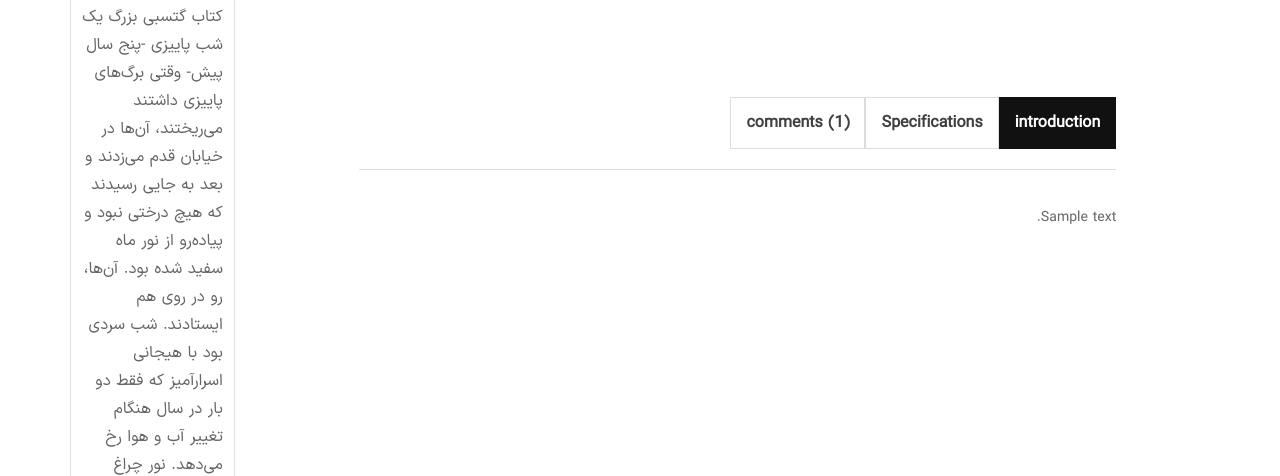
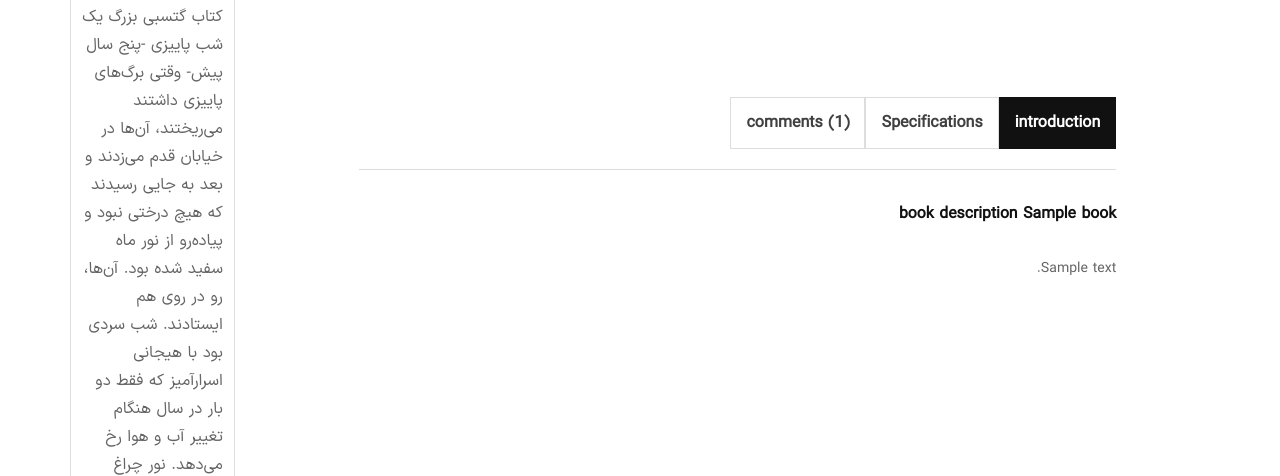
Before and after one commit to fatemeparand/ketabbaz, a Django app: page /book/1/ in a window 1280 px wide. Shown: the part 781-1257 px from the top of the page. Run offline with Django 4.2, Linux system fonts and the light colour scheme; tables that the repository leaves empty hold one stand-in row (values such as "Sample post"); grey boxes marked "Sample" are stand-in pictures; some libraries are stand-ins or nearby versions; some web fonts are replaced.

Commit message:
permission to create books with who is logged in

```diff
--- a/book_store/models.py
+++ b/book_store/models.py
@@ -13,9 +13,9 @@ class Subject(models.Model):
 
 class Book(models.Model):
     STATUS_CHOICES = (
-        ('preparing', 'Preparing'),
-        ('available', 'Available'),
-        ('not available', 'Not Available'),
+        ('preparing', _('Preparing')),
+        ('available', _('Available')),
+        ('not available', _('Not Available')),
     )
 
     book_name = models.CharField(max_length=100, verbose_name=_('book name'))
--- a/book_store/views.py
+++ b/book_store/views.py
@@ -2,6 +2,8 @@ from django.shortcuts import render, redirect
 from django.views import generic
 from django.shortcuts import get_object_or_404
 from django.urls import reverse_lazy
+from django.contrib.auth.mixins import LoginRequiredMixin
+from django.contrib.auth.decorators import login_required
 from .models import Book, Comment
 from .forms import BookForm, CommentForm
 
@@ -41,7 +43,7 @@ class CommentCreateView(generic.CreateView):
         return super().form_valid(form)
 
 
-class BookCreateView(generic.CreateView):
+class BookCreateView(LoginRequiredMixin, generic.CreateView):
     model = Book
     form_class = BookForm
     context_object_name = 'form'
--- a/template/book/book_detail.html
+++ b/template/book/book_detail.html
@@ -87,7 +87,12 @@
                             <div class="tab-content product-data-tab__content" id="product-tabContent">
                                 <div class="tab-pane fade show active" id="nav-description" role="tabpanel"
                                      aria-labelledby="nav-description-tab">
-                                    <div class="product-description text-justify">
+                                     <h3 class="review__title">
+                                            {% trans 'book description' %} {{ book.book_name }}
+                                        </h3>
+                                    <br>
+
+                                    <div class="product-description text-justify ">
                                         <p>{{ book.description }}</p>
 
                                     </div>
@@ -95,9 +100,11 @@
                                 <div class="tab-pane text-right" id="nav-info" role="tabpanel"
                                      aria-labelledby="nav-info-tab">
                                     <div class="table-content table-responsive">
-                                        <h3 class="review__title">
-                                            {% trans 'Specifications book' %} {{ book.book_name }}</h3>
-                                        <table class="table shop_attributes mt-3">
+                                         <h3 class="review__title ">
+                                            {% trans 'Specifications book' %} {{ book.book_name }}
+                                        </h3>
+                                         <br>
+                                        <table class="table shop_attributes">
 
                                             <tbody>
                                             <tr>
@@ -124,12 +131,12 @@
                                                 <td>{{ book.book_page }}</td>
                                             </tr>
                                             <tr>
-                                                <th>{% trans 'publisher' %}</th>
-                                                <td>{{ book.publisher }}</td>
-                                            </tr>
-                                            <tr>
                                                 <th>{% trans 'book subject' %}</th>
                                                 <td>{{ book.subject }}</td>
+                                            </tr>
+                                             <tr>
+                                                <th>{% trans 'status' %}</th>
+                                                <td>{{ book.status }}</td>
                                             </tr>
 
                                             </td>
```
Also changed, not shown: locale/fa/LC_MESSAGES/django.po, media/book_cover/mori-cover.jpg (added), 1 other file.
